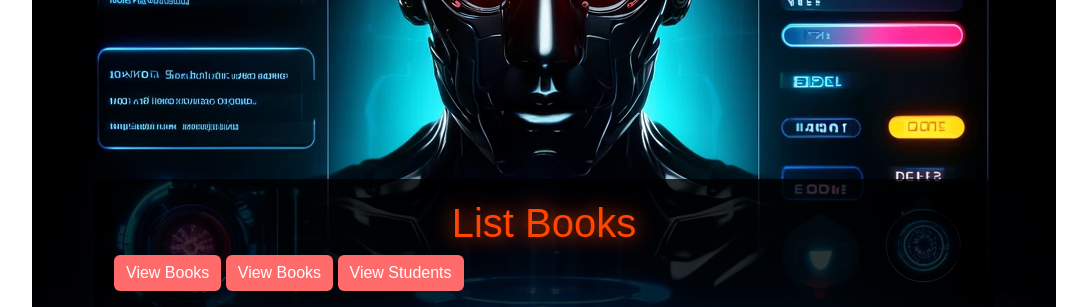
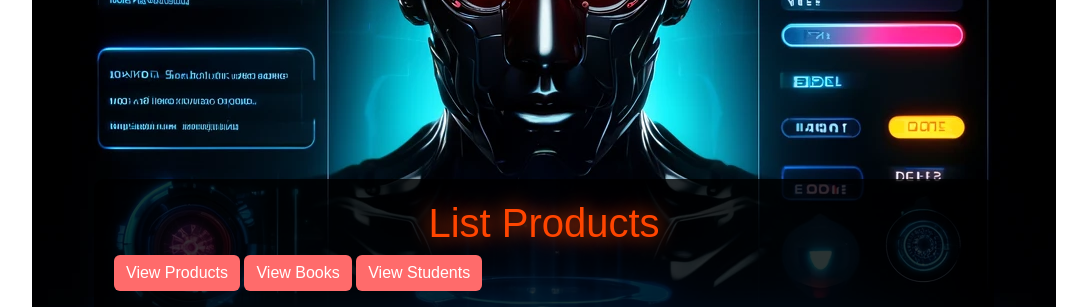
Before and after one commit to IKevinGvX/PhpWithStudents, a PHP site: page /view/products.php in a window 1280 px wide. Shown: the part 143-450 px from the top of the page, without its empty margins (96-1183 px from the left). Run offline with PHP 8.4, Linux system fonts and the light colour scheme.

Commit message:
Language Php with structure books,students and products V2.0

```diff
--- a/view/editproducts.php
+++ b/view/editproducts.php
@@ -177,7 +177,7 @@ if (isset($_GET['id'])) {
 
             <div>
                 <label for="Codigo">Codigo</label>
-                <input type="number" id="codigo" name="codigo" value="<?php echo htmlspecialchars($row['codigo']); ?>"
+                <input type="text" id="codigo" name="codigo" value="<?php echo htmlspecialchars($row['codigo']); ?>"
                     required>
             </div>
             <div>
--- a/view/products.php
+++ b/view/products.php
@@ -99,10 +99,10 @@ if ($con) {
 
 <body>
     <div class="container">
-        <h1>List Books</h1>
+        <h1>List Products</h1>
 
         <div class="mb-3">
-            <a href="nuevoproducts.php" class="btn btn-primary">View Books</a>
+            <a href="nuevoproducts.php" class="btn btn-primary">View Products</a>
             <a href="books.php" class="btn btn-primary">View Books</a>
             <a href="../index.php" class="btn btn-primary">View Students</a>
 
```
